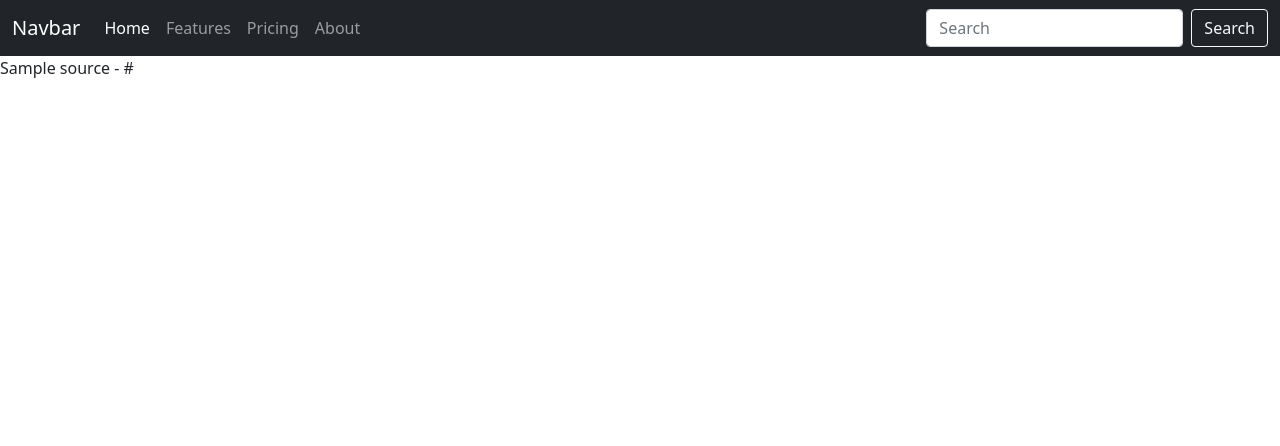
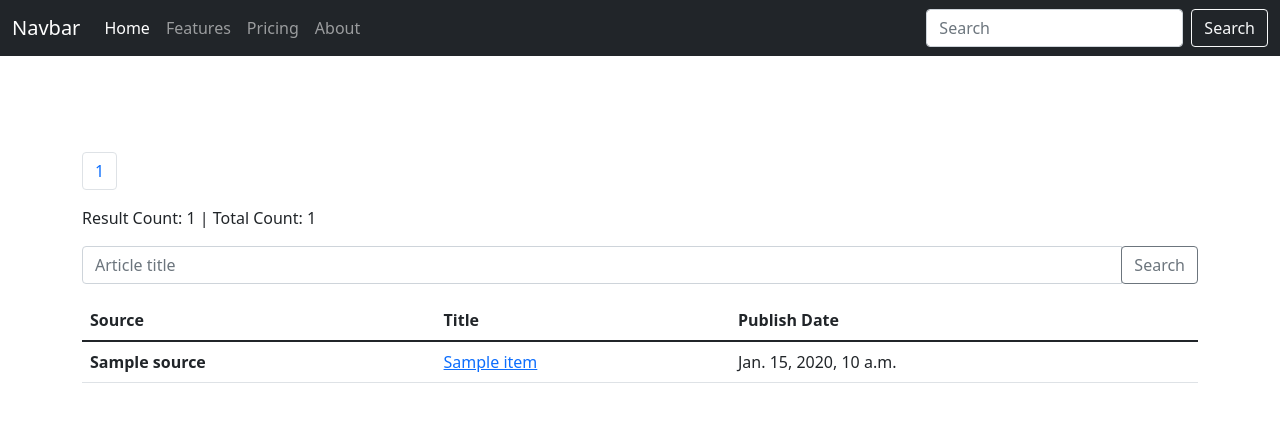
Before and after one commit to Oytizzo/dj_tag_scraper, a Django app: template src/search_scraper/templates/search_scraper/search_list.html in a window 1280 px wide. Shown: the top 446 px of the page. Run offline with Django 3.2, Linux system fonts and the light colour scheme; the template is opened without the code that fills it: most values are stand-ins (such as "Sample title", 1, 10 or a date in 2020); parts of the project's set-up code (start-up, migrations or seed data) failed here and were passed over.

Commit message:
Add SearchListView and update templates

```diff
--- a/src/search_scraper/templates/search_scraper/search_list.html
+++ b/src/search_scraper/templates/search_scraper/search_list.html
@@ -1,11 +1,58 @@
 {% extends "base.html" %}
+
+
 
 {% block content %}
 
-{% for item in object_list %}
+<div class="mt-5 py-5">
+    {% if page_obj %}
+    <nav aria-label="Page navigations example">
+        <ul class="pagination">
+            {% if page_obj.has_previous %}
+            <li class="page-item"><a href="?page={{ page_obj.previous_page_number }}" class="page-link">Previous</a></li>
+            {% endif %}
 
-    {{ item.source }} - {{ item.link }}
+            <li class="page-item"><a href="?page={{ page_obj.number }}" class="page-link">{{ page_obj.number }}</a></li>
 
-{% endfor %}
+            {% if page_obj.has_next %}
+            <li class="page-item"><a href="?page={{ page_obj.next_page_number }}" class="page-link">Next</a></li>
+            {% endif %}
+        </ul>
+    </nav>
+    {% endif %}
+
+    <div class="mt-3 mb-3">
+        <span>Result Count: {{ object_list.count }}</span> | <span>Total Count: {{ total_count }}</span>
+    </div>
+
+    <form action="" method="GET">
+        <div class="input-group mb-3">
+            <input name="title" type="text" class="form-control" placeholder="Article title" aria-label="Artitcle title"
+            aria-describedby="button-addon2">
+            <div class="input-group-append">
+                <button class="btn btn-outline-secondary" type="submit" id="button-addon2">Search</button>
+            </div>
+        </div>
+    </form>
+
+    <table class="table">
+        <thead>
+            <tr>
+                <th scope="col">Source</th>
+                <th scope="col">Title</th>
+                <th scope="col">Publish Date</th>
+            </tr>
+        </thead>
+        <tbody>
+            {% for item in object_list %}
+            <tr>
+                <th scope="row">{{ item.source }}</th>
+                <td><a href="{{ item.link }}" target="_blank">{{ item.title }}</a></td>
+                <td>{{ item.publish_date }}</td>
+            </tr>
+            {% endfor %}
+        </tbody>
+    </table>
+</div>
 
 {% endblock content %}
--- a/src/search_scraper/urls.py
+++ b/src/search_scraper/urls.py
@@ -6,4 +6,5 @@ app_name = 'search_scraper'
 
 urlpatterns = [
     path('', views.hello, name="hello"),
+    path('scrape_list/', views.SearchListView.as_view(), name="search-list"),
 ]
--- a/src/templates/base.html
+++ b/src/templates/base.html
@@ -13,7 +13,10 @@
   <body>
     {% include 'navbar.html' %}
 
-    {% block content %}{% endblock %}
+    <div class="container">
+      {% block content %}{% endblock %}
+    </div>
+
 
     <!-- Optional JavaScript; choose one of the two! -->
 
```
Also changed, not shown: src/search_scraper/views.py (+18 -1 lines).
